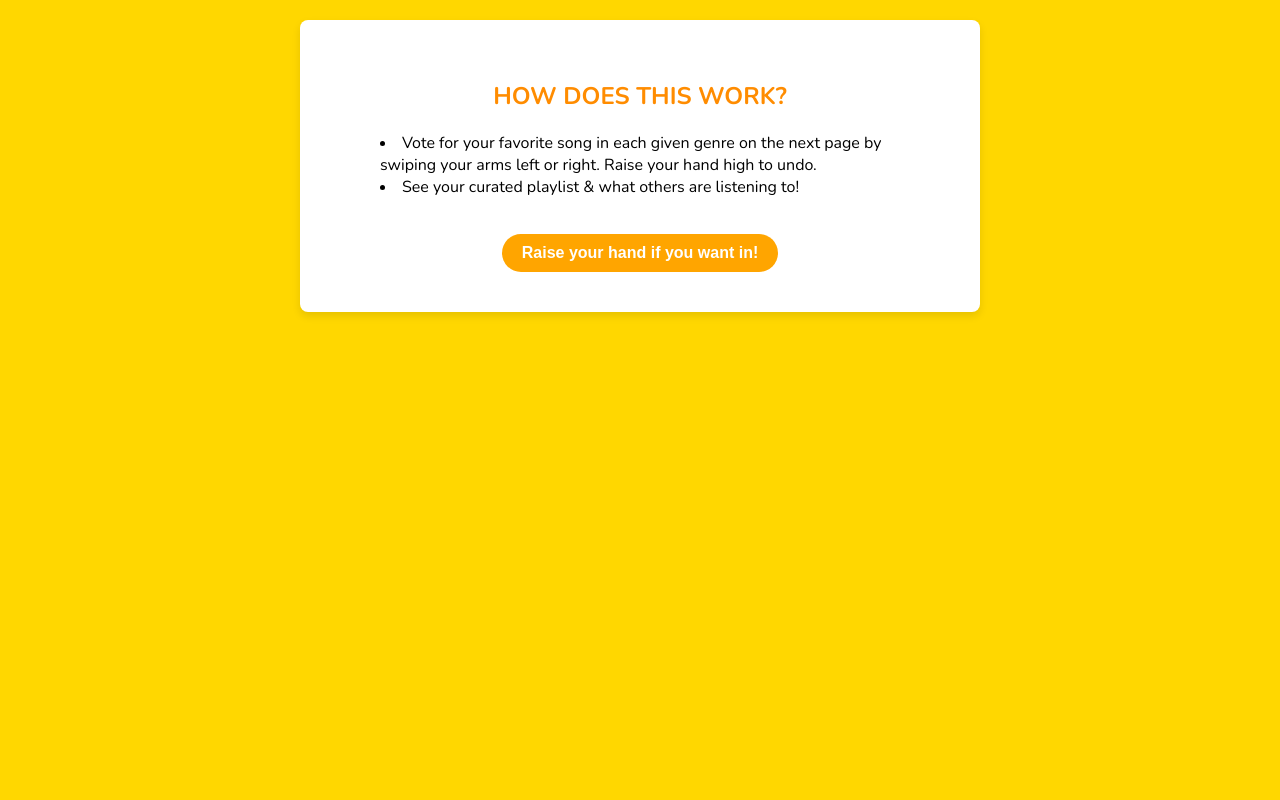
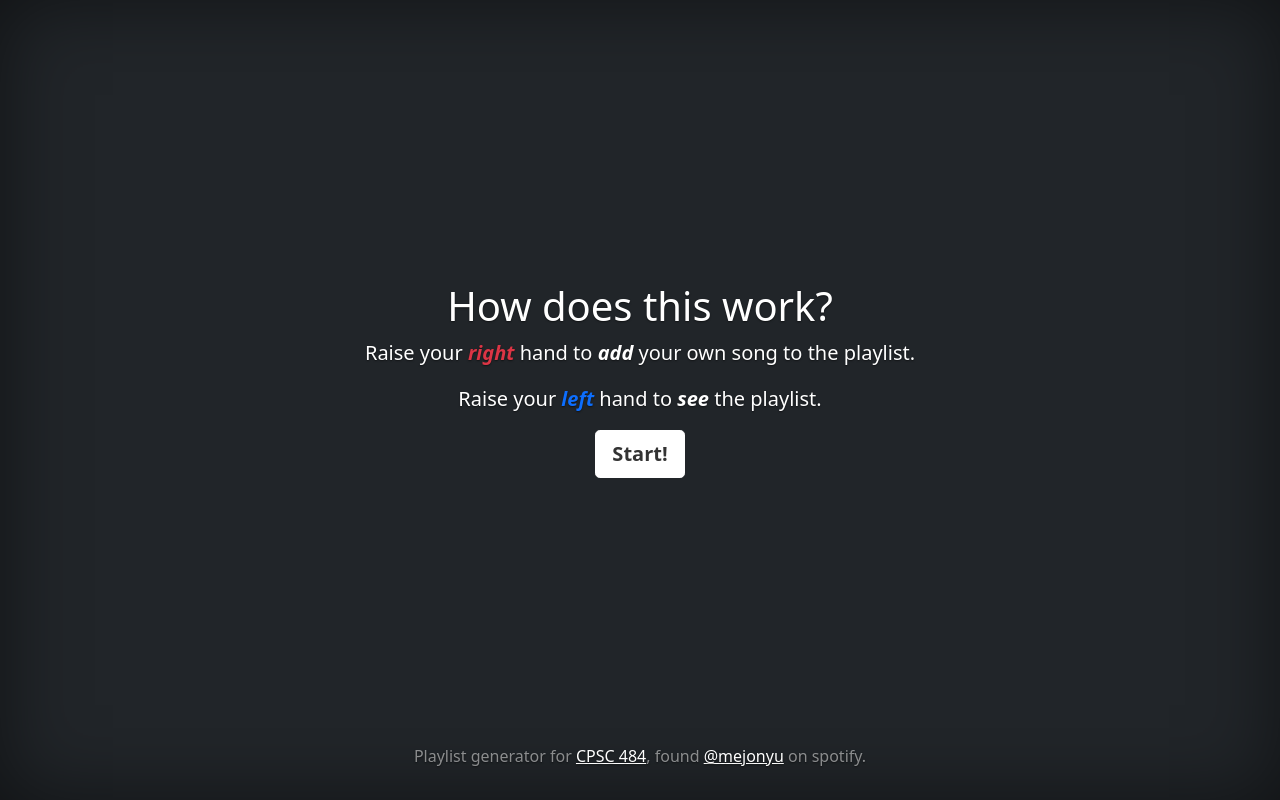
Before and after one commit to mejonyu/yale-wrapped, a Flask app: page /instructions in a window 1280 px wide. Run offline with Flask 3, Linux system fonts and the light colour scheme; some libraries are stand-ins or nearby versions.

Commit message:
Style across all pages and fix playlist bug

```diff
--- a/static/instructions.css
+++ b/static/instructions.css
@@ -1,41 +1,16 @@
-body, html {
-    margin: 0;
-    font-family: 'Nunito', sans-serif;
-    background: #FFD700;
-  }
+/* Custom default button */
+.btn-secondary,
+.btn-secondary:hover,
+.btn-secondary:focus {
+  color: #333;
+  text-shadow: none; /* Prevent inheritance from `body` */
+}
 
-  .instruction-container {
-    max-width: 600px;
-    margin: 20px auto;
-    padding: 40px;
-    background: #FFFFFF;
-    border-radius: 8px;
-    box-shadow: 0 4px 8px rgba(0,0,0,0.1);
-    text-align: center;
-  }
+body {
+  text-shadow: 0 .05rem .1rem rgba(0, 0, 0, .5);
+  box-shadow: inset 0 0 5rem rgba(0, 0, 0, .5);
+}
 
-  .instruction-container h2 {
-    color: #FF8C00;
-    margin-bottom: 20px;
-  }
-
-  .instruction-container ul {
-    text-align: left;
-    list-style-position: inside;
-  }
-
-  .cta-button {
-    background-color: #FFA500;
-    color: white;
-    border: none;
-    border-radius: 20px;
-    padding: 10px 20px;
-    margin-top: 20px;
-    cursor: pointer;
-    font-size: 16px;
-    font-weight: bold;
-  }
-
-  .cta-button:hover {
-    background-color: #FF4500;
-  }
+.cover-container {
+  max-width: 42em;
+}
--- a/static/script.js
+++ b/static/script.js
@@ -5,7 +5,7 @@ function startDiscovering() {
 
 // Instructions Page
 document.addEventListener('DOMContentLoaded', (event) => {
-  const ctaButton = document.querySelector('.cta-button');
+  const ctaButton = document.getElementById('cta-button');
 
   ctaButton.addEventListener('click', () => {
     window.location.href = 'http://127.0.0.1:8000/search';
--- a/templates/home.html
+++ b/templates/home.html
@@ -1,7 +1,7 @@
 <!DOCTYPE html>
 <html lang="en" class="h-100">
   <head>
-  <meta charset="UTF-8">
+      <meta charset="UTF-8">
       <meta name="viewport" content="width=device-width, initial-scale=1.0">
       <title>Document</title>
       <!-- Bootstrap CSS -->
@@ -18,7 +18,7 @@
             <p class="lead">Raise your <em class="fw-bold text-danger">right</em> hand to see/add your own song to the playlist.</p>
             <img src="../static/assets/playlist_spotify_code.jpg" width="50%" alt="Spotify Code" class="img-thumbnail img-fluid">
             <br />
-            <button class="btn btn-lg btn-secondary fw-bold border-white bg-white mt-3" onclick="startDiscovering()">Start!</button>
+            <button class="btn btn-lg btn-secondary fw-bold border-white bg-white mt-4" onclick="startDiscovering()">Start!</button>
           </main>
 
           <footer class="mt-auto text-white-50">
--- a/templates/instructions.html
+++ b/templates/instructions.html
@@ -1,24 +1,30 @@
 <!DOCTYPE html>
-<html lang="en">
-<head>
-<meta charset="UTF-8">
-<meta name="viewport" content="width=device-width, initial-scale=1.0">
-<title>Instructions</title>
-<link href="https://fonts.googleapis.com/css2?family=Nunito:wght@400;700&display=swap" rel="stylesheet">
-<link rel="stylesheet" href="../static/instructions.css">
-</head>
-<body>
+<html lang="en" class="h-100">
+  <head>
+      <meta charset="UTF-8">
+      <meta name="viewport" content="width=device-width, initial-scale=1.0">
+      <title>Document</title>
+      <!-- Bootstrap CSS -->
+      <link href="../static/assets/dist/css/bootstrap.min.css" rel="stylesheet">
+      <link href="../static/instructions.css" rel="stylesheet">
+  </head>
+  <body class="d-flex h-100 text-center text-white bg-dark">
+      <div class="cover-container d-flex w-100 h-100 p-3 mx-auto flex-column">
+          <header class="mb-auto">
+          </header>
 
-<div class="instruction-container">
-  <h2>HOW DOES THIS WORK?</h2>
-  <ul>
-    <li>Vote for your favorite song in each given genre on the next page by swiping your arms left or right. Raise your hand high to undo.</li>
-    <li>See your curated playlist & what others are listening to!</li>
-  </ul>
-  <button class="cta-button">Raise your hand if you want in!</button>
-</div>
+          <main class="px-3">
+            <h1>How does this work?</h1>
+            <p class="lead">Raise your <em class="fw-bold text-danger">right</em> hand to <em class="fw-bold">add</em> your own song to the playlist.</p>
+            <p class="lead">Raise your <em class="fw-bold text-primary">left</em> hand to <em class="fw-bold">see</em> the playlist.</p>
+            <button id="cta-button" class="btn btn-lg btn-secondary fw-bold border-white bg-white">Start!</button>
+          </main>
 
-<script src="../static/script.js"></script>
+          <footer class="mt-auto text-white-50">
+              <p>Playlist generator for <a href="https://cpsc484-584-hci.gitlab.io/s24/project/" class="text-white">CPSC 484</a>, found <a href="https://open.spotify.com/user/jonyu02?si=79a80282bd224b51" class="text-white">@mejonyu</a> on spotify.</p>
+          </footer>
 
-</body>
+      </div>
+      <script src="../static/script.js"></script>
+  </body>
 </html>
--- a/templates/search.html
+++ b/templates/search.html
@@ -17,7 +17,7 @@
                 <h1>Add a song to the playlist!</h1>
                 <p class="lead">Search for a song and artist name using the microphone:</p>
                 <form id="song-form">
-                    <div class="mb-3">
+                    <div class="mb-4">
                         <input type="text" class="form-control" id="song">
                     </div>
                     <button type="submit" class="btn btn-lg btn-secondary fw-bold border-white bg-white">Add Song</button>
--- a/views.py
+++ b/views.py
@@ -71,7 +71,7 @@ def add_song_to_playlist():
 
     # find our playlist if created
     for p in playlists:
-        if(p["name"] == "CPSC 484 Songs"):
+        if(p["name"] == "Bulldog Beats"):
             playlist_id = p["id"]
             break
 
```
Also changed, not shown: 1 other file.
